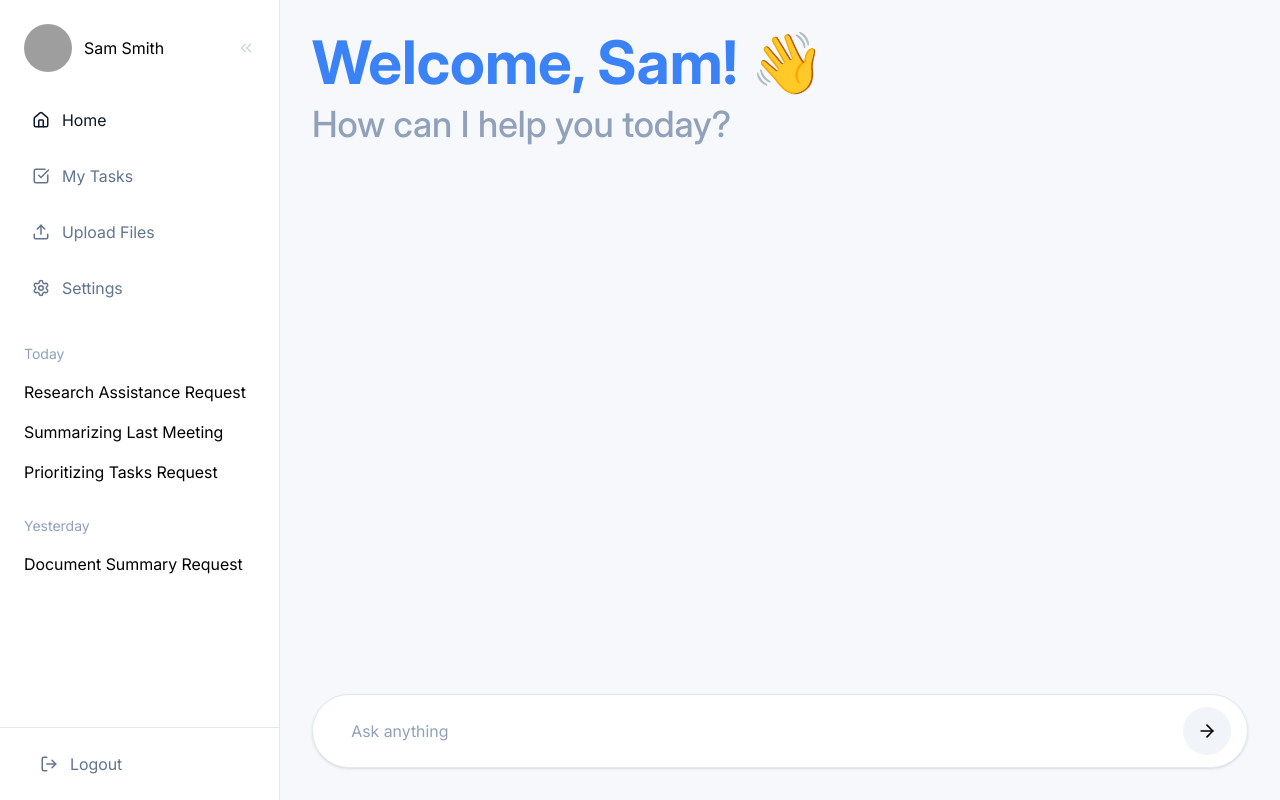
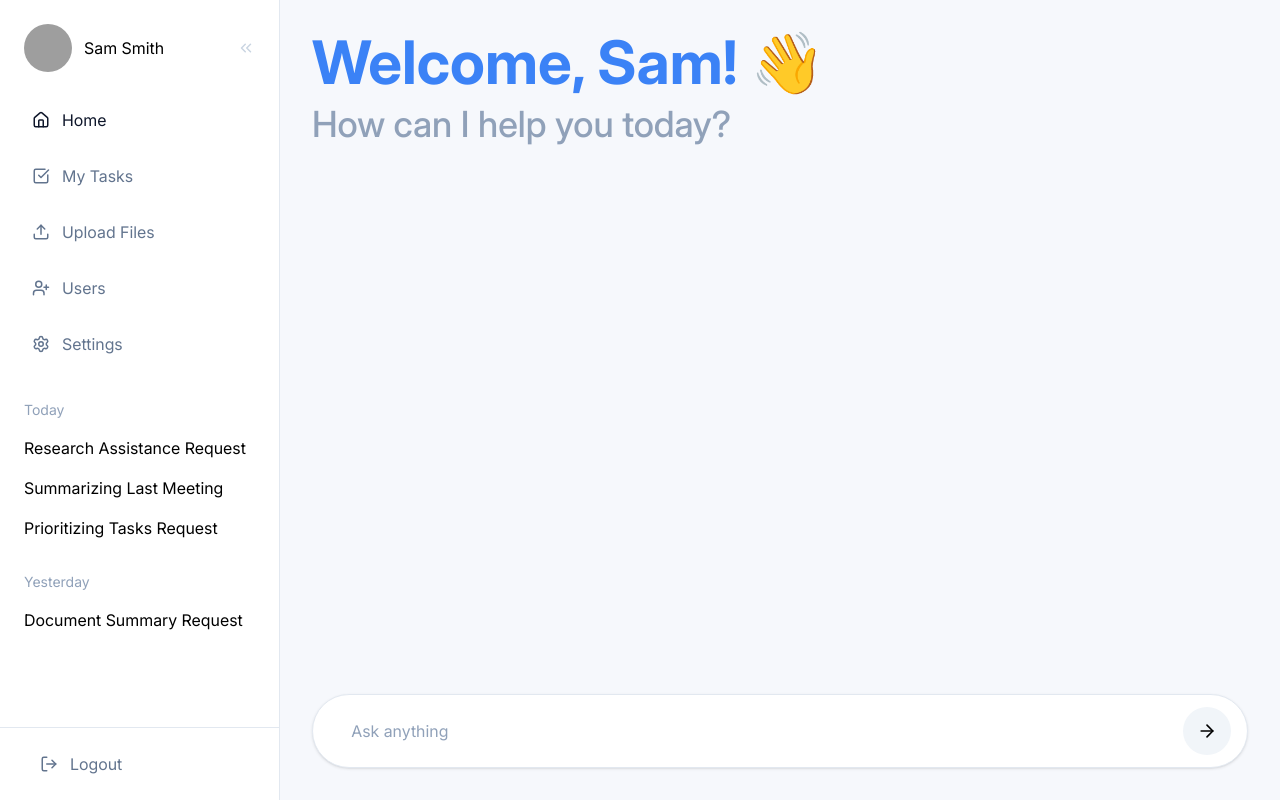
Before and after one commit to elmira-orooji/advanced-rag-system, a React (Vite) app in the folder frontend/my-rag-app/: page /home in a window 1280 px wide. Built offline with nearby package versions, Linux system fonts and the light colour scheme; grey boxes are pictures that could not be loaded.

Commit message:
َAdd Users to sidebar

```diff
--- a/frontend/my-rag-app/src/components/SidebarV2.tsx
+++ b/frontend/my-rag-app/src/components/SidebarV2.tsx
@@ -5,6 +5,7 @@ import {
   LogOut,
   Upload,
   ChevronsLeft,
+  UserPlus,
 } from "lucide-react";
 import type { ChatSession } from "../types/chat";
 import { useState } from "react";
@@ -18,9 +19,14 @@ interface SidebarV2Props {
 
   activePage: string;
 
-    setActivePage: (
-        page: "home" | "tasks" | "upload" | "settings"
-                        ) => void;
+setActivePage: (
+  page:
+    | "home"
+    | "tasks"
+    | "upload"
+    | "users"
+    | "settings"
+) => void;
 
 }
 
@@ -171,6 +177,12 @@ export default function SidebarV2({
             label: t("upload"),
             active: activePage === "upload",
             onClick: () => setActivePage("upload"),
+          },
+          {
+            icon: UserPlus,
+            label: "Users",
+            active: activePage === "users",
+            onClick: () => setActivePage("users"),
           },
           {
             icon: Settings,
```
